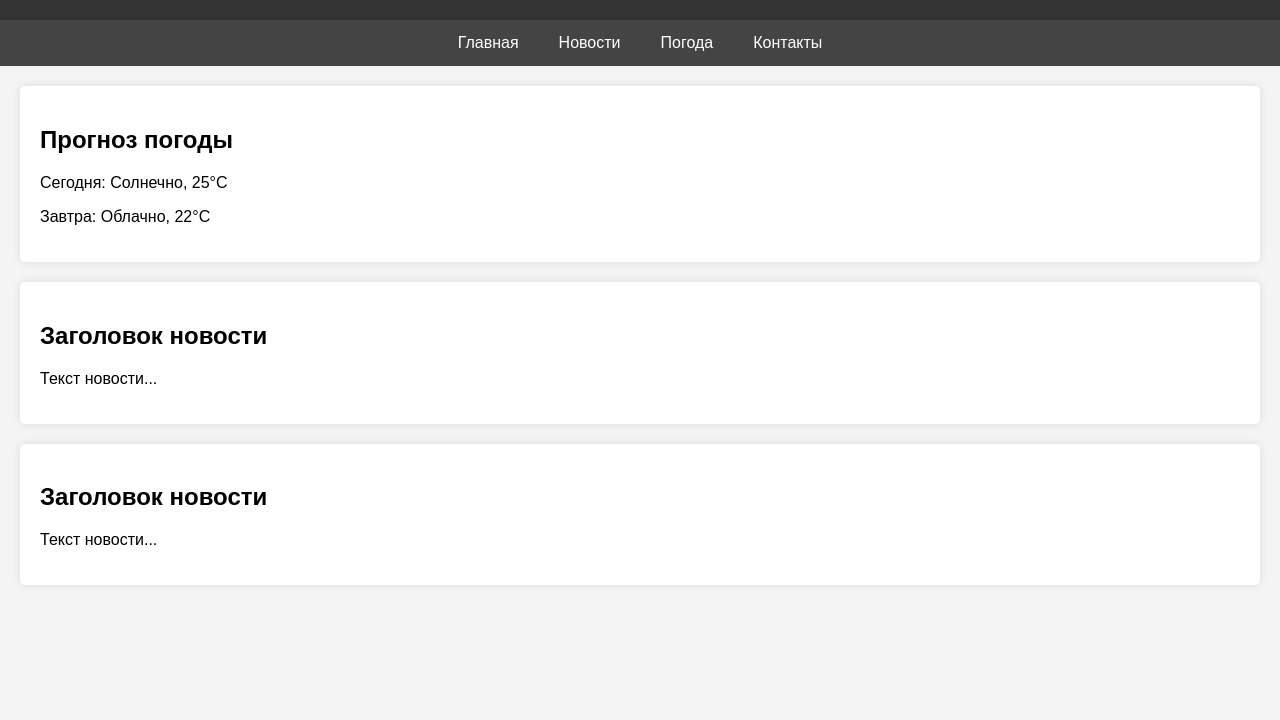
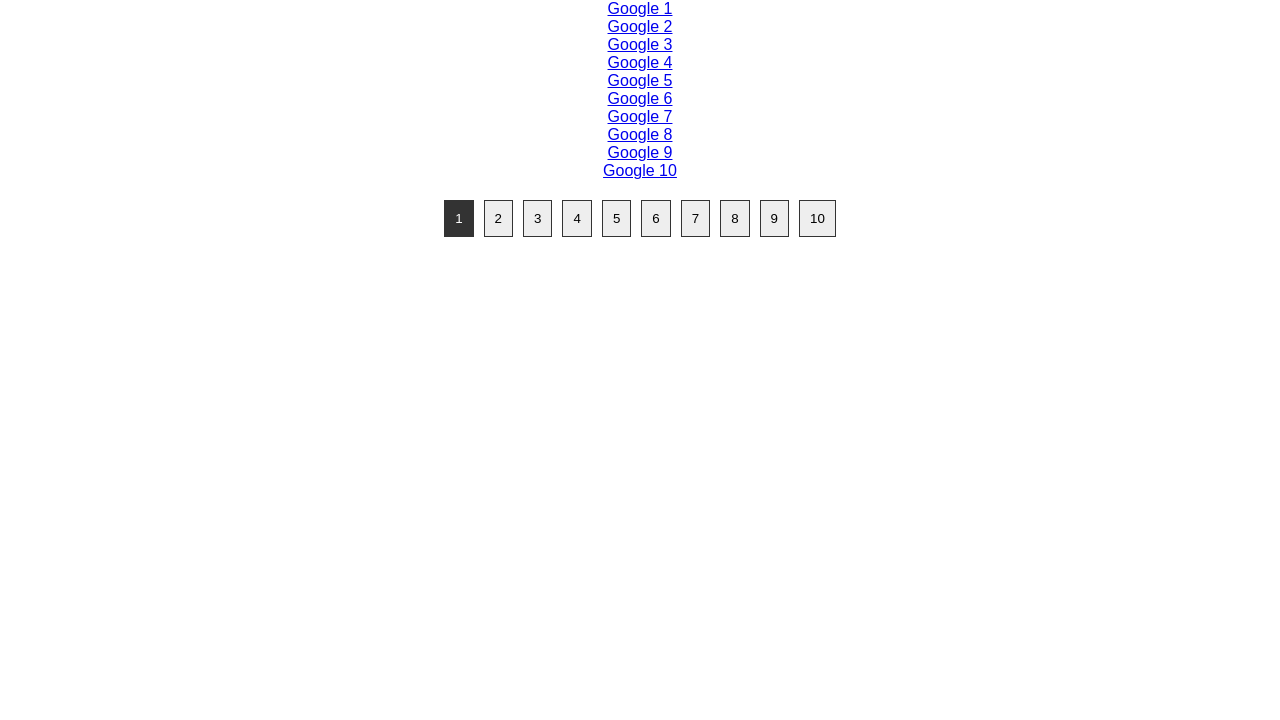
Before and after one commit to maxyra/blog, a plain HTML site: page index.html in a window 1280 px wide. Shown: the part 80-800 px from the top of the page. Drawn offline with Linux system fonts and the light colour scheme.

Commit message:
Update index.html

```diff
--- a/index.html
+++ b/index.html
@@ -1,129 +1,114 @@
 <!DOCTYPE html>
-<html lang="ru">
+<html lang="en">
 <head>
-    <!-- Google tag (gtag.js) -->
-<script async src="https://www.googletagmanager.com/gtag/js?id=G-CLLD3ZN6M4"></script>
-<script>
-  window.dataLayer = window.dataLayer || [];
-  function gtag(){dataLayer.push(arguments);}
-  gtag('js', new Date());
-
-  gtag('config', 'G-CLLD3ZN6M4');
-</script>
     <meta charset="UTF-8">
     <meta name="viewport" content="width=device-width, initial-scale=1.0">
-    <title>Новостной блог с прогнозом погоды</title>
+    <title>10-Page Site</title>
     <style>
         body {
             font-family: Arial, sans-serif;
-            margin: 0;
-            padding: 0;
-            background-color: #f4f4f4;
+            text-align: center;
         }
-        header {
+        .links {
+            margin: 20px 0;
+        }
+        .pagination {
+            display: flex;
+            justify-content: center;
+            gap: 10px;
+            margin-top: 20px;
+        }
+        .pagination button {
+            padding: 10px;
+            cursor: pointer;
+            border: 1px solid #333;
+            background-color: #eee;
+        }
+        .pagination button.active {
             background-color: #333;
             color: #fff;
-            padding: 10px 0;
-            text-align: center;
         }
-        nav {
-            display: flex;
-            justify-content: center;
-            background-color: #444;
+        .page {
+            display: none;
         }
-        nav a {
-            color: #fff;
-            padding: 14px 20px;
-            text-decoration: none;
-            text-align: center;
-        }
-        nav a:hover {
-            background-color: #555;
-        }
-        .container {
-            padding: 20px;
-        }
-        .weather-widget {
-            background-color: #fff;
-            padding: 20px;
-            margin-bottom: 20px;
-            border-radius: 5px;
-            box-shadow: 0 0 10px rgba(0, 0, 0, 0.1);
-        }
-        .news-article {
-            background-color: #fff;
-            padding: 20px;
-            margin-bottom: 20px;
-            border-radius: 5px;
-            box-shadow: 0 0 10px rgba(0, 0, 0, 0.1);
+        .page.active {
+            display: block;
         }
     </style>
-
-    <!-- Yandex.RTB -->
-<script>window.yaContextCb=window.yaContextCb||[]</script>
-<script src="https://yandex.ru/ads/system/context.js" async></script>
-
 </head>
 <body>
-    <header>
-        <h1>Новостной блог</h1>
-    </header>
-    <nav>
-        <a href="#">Главная</a>
-        <a href="#">Новости</a>
-        <a href="#">Погода</a>
-        <a href="#">Контакты</a>
-    </nav>
-    <div class="container">
-        <div class="weather-widget">
-            <h2>Прогноз погоды</h2>
-            <p>Сегодня: Солнечно, 25°C</p>
-            <p>Завтра: Облачно, 22°C</p>
+
+    <h1>10-Page Site with Links</h1>
+
+    <!-- Pages with links -->
+    <div id="pages">
+        <!-- Page 1 -->
+        <div class="page active">
+            <div class="links">
+                <a href="https://google.com" target="_blank">Google 1</a><br>
+                <a href="https://google.com" target="_blank">Google 2</a><br>
+                <a href="https://google.com" target="_blank">Google 3</a><br>
+                <a href="https://google.com" target="_blank">Google 4</a><br>
+                <a href="https://google.com" target="_blank">Google 5</a><br>
+                <a href="https://google.com" target="_blank">Google 6</a><br>
+                <a href="https://google.com" target="_blank">Google 7</a><br>
+                <a href="https://google.com" target="_blank">Google 8</a><br>
+                <a href="https://google.com" target="_blank">Google 9</a><br>
+                <a href="https://google.com" target="_blank">Google 10</a><br>
+            </div>
         </div>
 
-<!-- Yandex.RTB R-A-12205779-1 -->
-<div id="yandex_rtb_R-A-12205779-1"></div>
-<script>
-window.yaContextCb.push(() => {
-    Ya.Context.AdvManager.render({
-        "blockId": "R-A-12205779-1",
-        "renderTo": "yandex_rtb_R-A-12205779-1"
-    })
-})
-</script>
+        <!-- Create 9 more similar pages, with the same structure -->
+        <!-- Page 2 -->
+        <div class="page">
+            <div class="links">
+                <a href="https://google.com" target="_blank">Google 1</a><br>
+                <a href="https://google.com" target="_blank">Google 2</a><br>
+                <a href="https://google.com" target="_blank">Google 3</a><br>
+                <a href="https://google.com" target="_blank">Google 4</a><br>
+                <a href="https://google.com" target="_blank">Google 5</a><br>
+                <a href="https://google.com" target="_blank">Google 6</a><br>
+                <a href="https://google.com" target="_blank">Google 7</a><br>
+                <a href="https://google.com" target="_blank">Google 8</a><br>
+                <a href="https://google.com" target="_blank">Google 9</a><br>
+                <a href="https://google.com" target="_blank">Google 10</a><br>
+            </div>
+        </div>
+        <!-- Repeat similar blocks for pages 3 to 10 -->
 
-        <div class="news-article">
-            <h2>Заголовок новости</h2>
-            <p>Текст новости...</p>
-        </div>
-
-<!-- Yandex.RTB R-A-12205779-2 -->
-<script>
-window.yaContextCb.push(() => {
-    Ya.Context.AdvManager.render({
-        "blockId": "R-A-12205779-2",
-        "type": "fullscreen",
-        "platform": "desktop"
-    })
-})
-</script>
-
-        <div class="news-article">
-            <h2>Заголовок новости</h2>
-            <p>Текст новости...</p>
-        </div>
+        <!-- Additional pages here (3-10), similar to above -->
+        <!-- Example: Page 3 to Page 10 -->
     </div>
 
-<!-- Yandex.RTB R-A-12205779-3 -->
-<script>
-window.yaContextCb.push(() => {
-    Ya.Context.AdvManager.render({
-        "blockId": "R-A-12205779-3",
-        "type": "floorAd",
-        "platform": "desktop"
-    })
-})
-</script>
+    <!-- Pagination buttons -->
+    <div class="pagination">
+        <button class="active" onclick="showPage(1)">1</button>
+        <button onclick="showPage(2)">2</button>
+        <button onclick="showPage(3)">3</button>
+        <button onclick="showPage(4)">4</button>
+        <button onclick="showPage(5)">5</button>
+        <button onclick="showPage(6)">6</button>
+        <button onclick="showPage(7)">7</button>
+        <button onclick="showPage(8)">8</button>
+        <button onclick="showPage(9)">9</button>
+        <button onclick="showPage(10)">10</button>
+    </div>
+
+    <script>
+        function showPage(pageNumber) {
+            // Hide all pages
+            const pages = document.querySelectorAll('.page');
+            pages.forEach(page => page.classList.remove('active'));
+
+            // Show selected page
+            pages[pageNumber - 1].classList.add('active');
+
+            // Update active button
+            const buttons = document.querySelectorAll('.pagination button');
+            buttons.forEach(button => button.classList.remove('active'));
+            buttons[pageNumber - 1].classList.add('active');
+        }
+    </script>
 
 </body>
 </html>
```
